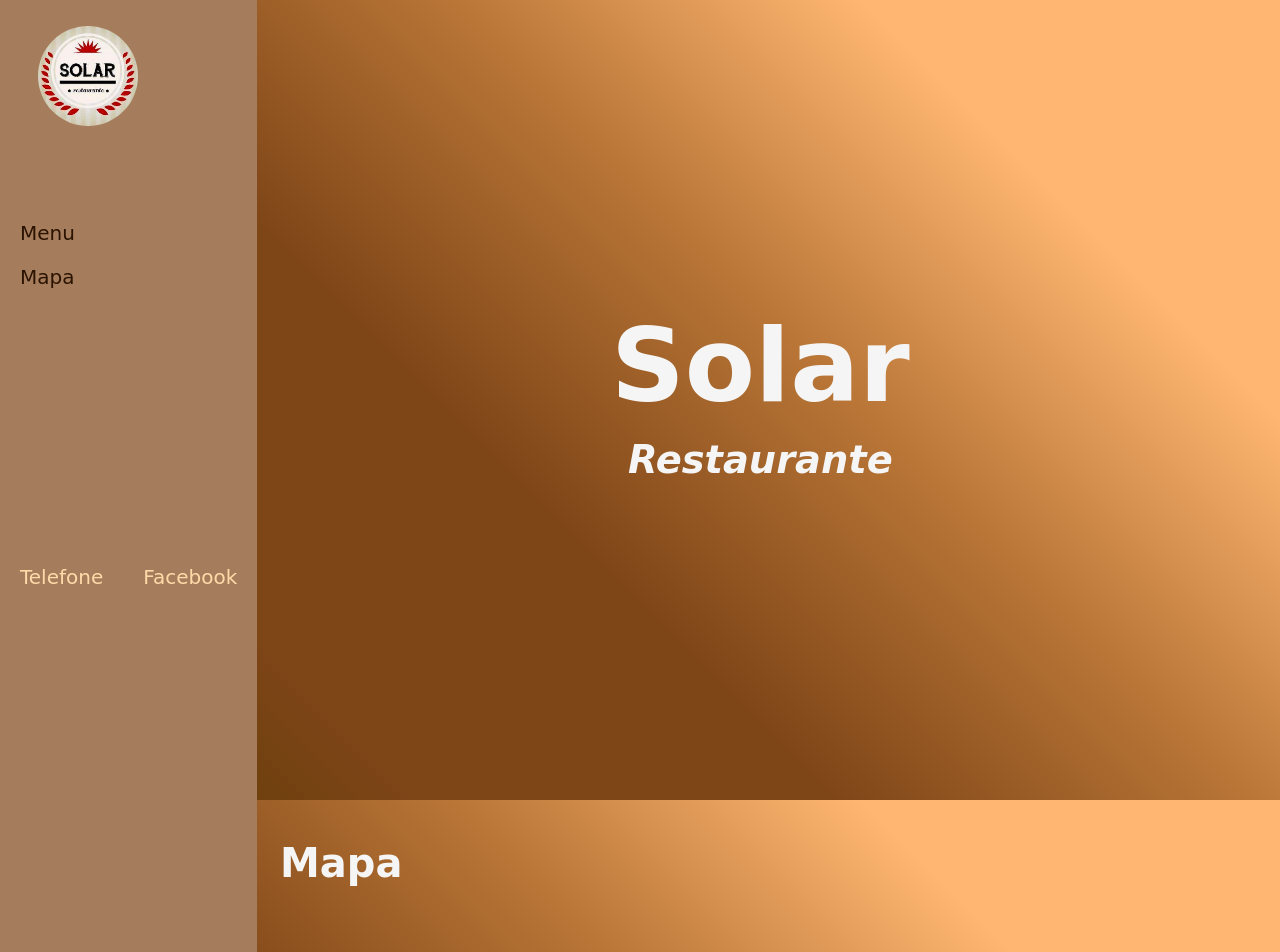
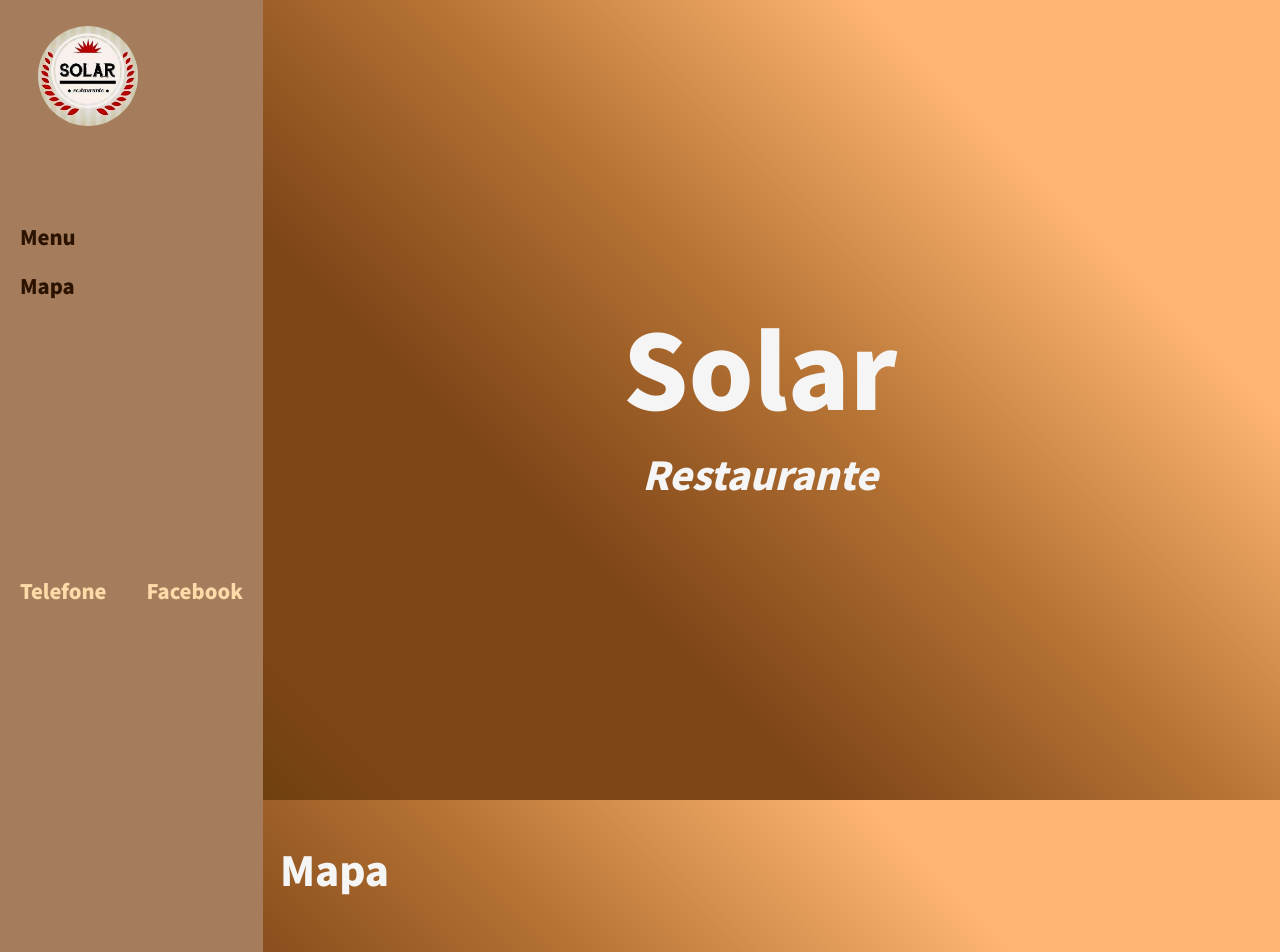
Before and after one commit to Tsantos2007/SolarBar, a plain HTML site: page index.html in a window 1280 px wide. Shown: the top 952 px of the page. Drawn offline with Linux system fonts and the light colour scheme; grey boxes are pictures that could not be loaded; a web font is replaced by a local one.

Commit message:
Update index.html

```diff
--- a/index.html
+++ b/index.html
@@ -26,7 +26,7 @@
           padding: 0;
           box-sizing: border-box;
           z-index: 3;
-          font-family: 'Indie Flower', cursive;
+          font-family: 'Noto Sans JP', sans-serif;
       }
 
       .menuimg1 {
@@ -106,7 +106,7 @@
 body {
   background: linear-gradient( 45deg, rgba(87, 56, 0), rgba(126, 69, 23), rgba(126, 69, 23), rgba(184, 117, 54), rgba(255, 182, 114), rgba(255, 182, 114));
   background-size: auto 100vh;
-  font-family: 'Source Code Pro', monospace;
+  font-family: 'Noto Sans JP', sans-serif;
   height: 100vh;
   font-size: 12px;
 }
@@ -195,12 +195,12 @@ a:hover {
 
 .site-title {
   font-size: 4em;
-  font-family: 'Gloria Hallelujah', cursive;
+  font-family: 'Noto Sans JP', sans-serif;
 }
 
 .site-subtitle {
  font-style: italic;
- font-family: 'Press Start 2P', cursive;
+ font-family: 'Noto Sans JP', sans-serif;
  line-height: 1.8em;
 }
 
@@ -222,7 +222,7 @@ a:hover {
 .sobre h2,
 .contato h2,
 .portfolio h2 {
-  font-family: 'Press Start 2P', cursive;
+  font-family: 'Noto Sans JP', sans-serif;
   color: whitesmoke;
   margin-bottom: 1.5em;
   font-size: 2em;
@@ -356,11 +356,11 @@ a:hover {
 
   <section class="menu">
     <img src="img/Logo.jpg" width="100px" hieght="100px" class="menuimg1">
-    <a class="menuh1">Menu</a>
-    <a class="menuh1">Mapa</a>
+    <a class="menuh1"><link href="https://fonts.googleapis.com/css2?family=Noto+Sans+JP:wght@900&display=swap" rel="stylesheet">Menu</a>
+    <a class="menuh1"><link href="https://fonts.googleapis.com/css2?family=Noto+Sans+JP:wght@900&display=swap" rel="stylesheet">Mapa</a>
 
-    <a class="menuh12 menuh13" href="https://www.facebook.com/solardacorga/">Facebook</a>
-    <a class="menuh12 menuh14" id="demo" onclick="myFunction()">Telefone</a>
+    <a class="menuh12 menuh13" href="https://www.facebook.com/solardacorga/"><link href="https://fonts.googleapis.com/css2?family=Noto+Sans+JP:wght@900&display=swap" rel="stylesheet">Facebook</a>
+    <a class="menuh12 menuh14" id="demo" onclick="myFunction()"><link href="https://fonts.googleapis.com/css2?family=Noto+Sans+JP:wght@900&display=swap" rel="stylesheet">Telefone</a>
 
   </section>
 
@@ -369,12 +369,12 @@ a:hover {
 
     <header>
       <div class="titulo">
-        <h1 class="site-title">Solar</h1>
-        <h2 class="site-subtitle">Restaurante</h2>
+        <h1 class="site-title"><link href="https://fonts.googleapis.com/css2?family=Noto+Sans+JP:wght@900&display=swap" rel="stylesheet">Solar</h1>
+        <h2 class="site-subtitle"><link href="https://fonts.googleapis.com/css2?family=Noto+Sans+JP:wght@900&display=swap" rel="stylesheet">Restaurante</h2>
       </div>
     </header>
     <section class="sobre container" id="sobre">
-      <h2>Mapa</h2>
+      <h2><link href="https://fonts.googleapis.com/css2?family=Noto+Sans+JP:wght@900&display=swap" rel="stylesheet">Mapa</h2>
 
       <div class="mapouter">
         <div class="gmap_canvas"><iframe width="930" height="571" id="gmap_canvas" src="https://maps.google.com/maps?q=Restaurante%20caf%C3%A9%20Solar&t=k&z=19&ie=UTF8&iwloc=&output=embed" frameborder="0" scrolling="no" marginheight="0" marginwidth="0"></iframe><a href="https://www.whatismyip-address.com/nordvpn-coupon/">nordvpn 3 year coupon</a></div><style>.mapouter{position:relative;text-align:right;height:571px;width:930px;}.gmap_canvas {overflow:hidden;background:none!important;height:571px;width:930px; border-radius: 2em; border: 1vw; border-color: black; text-align: center;}</style>
@@ -455,7 +455,7 @@ a:hover {
      <button class="bt1"><h3 class="h3123">Ver Mais</h3></button>
     </section>
     <section class="contato container" id="contato">
-      <h2>Contato</h2>
+      <h2><link href="https://fonts.googleapis.com/css2?family=Noto+Sans+JP:wght@900&display=swap" rel="stylesheet">Contato</h2>
 
       <div class="grid icons">
         <a target="_blank" href="https://github.com/peas">
```
